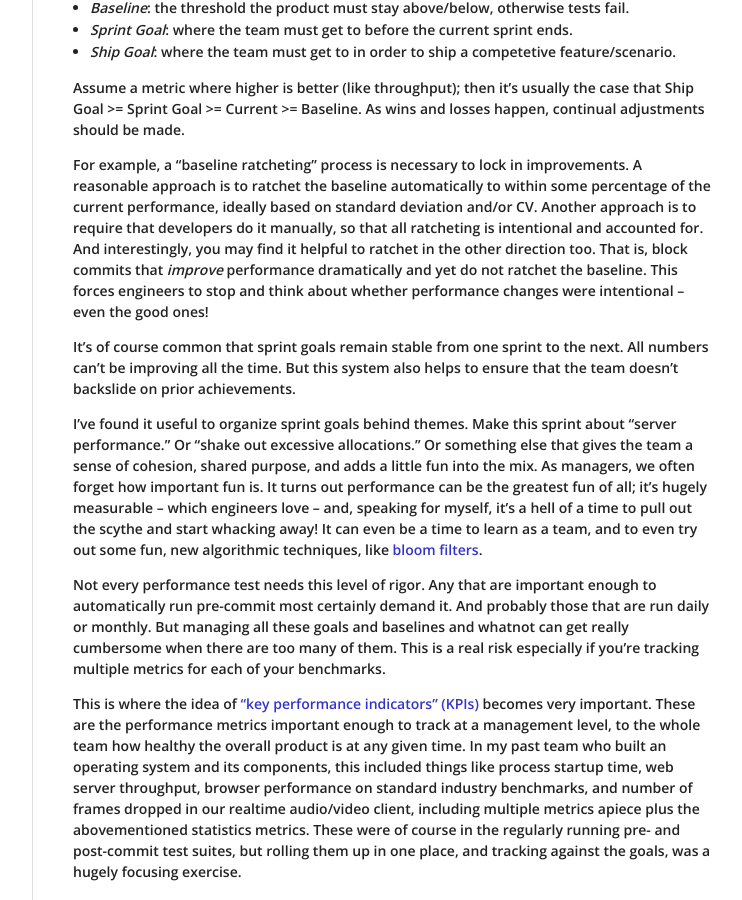
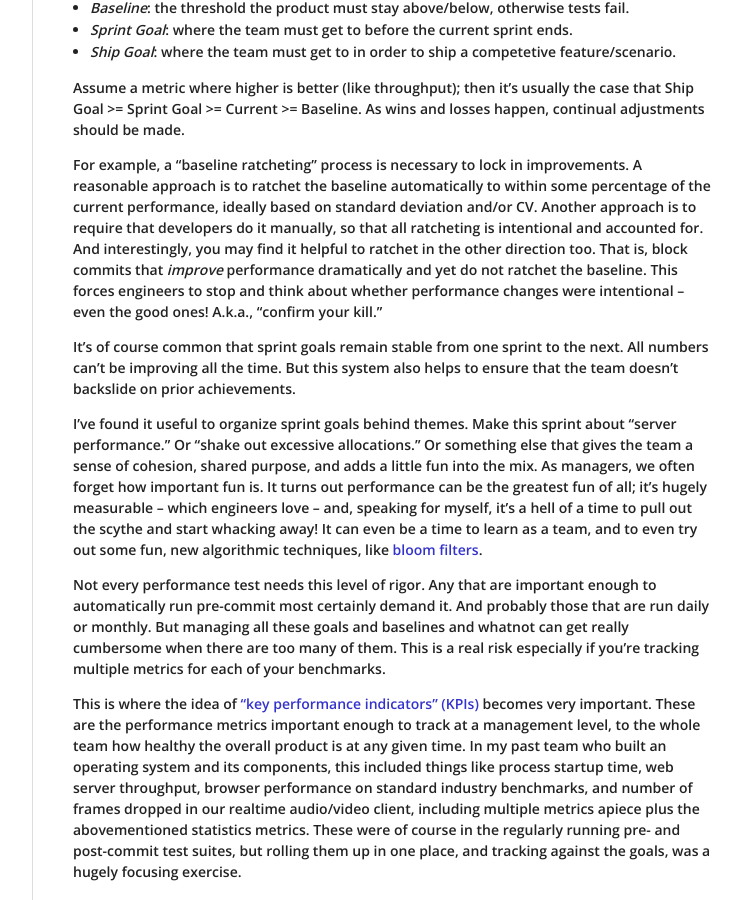
Before and after one commit to joeduffy/joeduffy.github.io, a Jekyll site: the page built from _posts/2016-04-10-performance-culture.md, in a window 1280 px wide and 900 px high, scrolled down 7805 px. Shown: the whole window, without its empty margins (378-1120 px from the left). Built offline with Jekyll 4.4.1, drawn with Linux system fonts in a browser that asks for light colours; nearby versions of some CDN libraries; comment, search, counter and statistics services are not loaded.

Commit message:
"Confirm your kill"

```diff
--- a/_posts/2016-04-10-performance-culture.md
+++ b/_posts/2016-04-10-performance-culture.md
@@ -340,7 +340,7 @@ the baseline automatically to within some percentage of the current performance,
 and/or CV.  Another approach is to require that developers do it manually, so that all ratcheting is intentional and
 accounted for.  And interestingly, you may find it helpful to ratchet in the other direction too.  That is, block
 commits that *improve* performance dramatically and yet do not ratchet the baseline.  This forces engineers to stop and
-think about whether performance changes were intentional -- even the good ones!
+think about whether performance changes were intentional -- even the good ones!  A.k.a., "confirm your kill."
 
 It's of course common that sprint goals remain stable from one sprint to the next.  All numbers can't be improving all
 the time.  But this system also helps to ensure that the team doesn't backslide on prior achievements.
```
